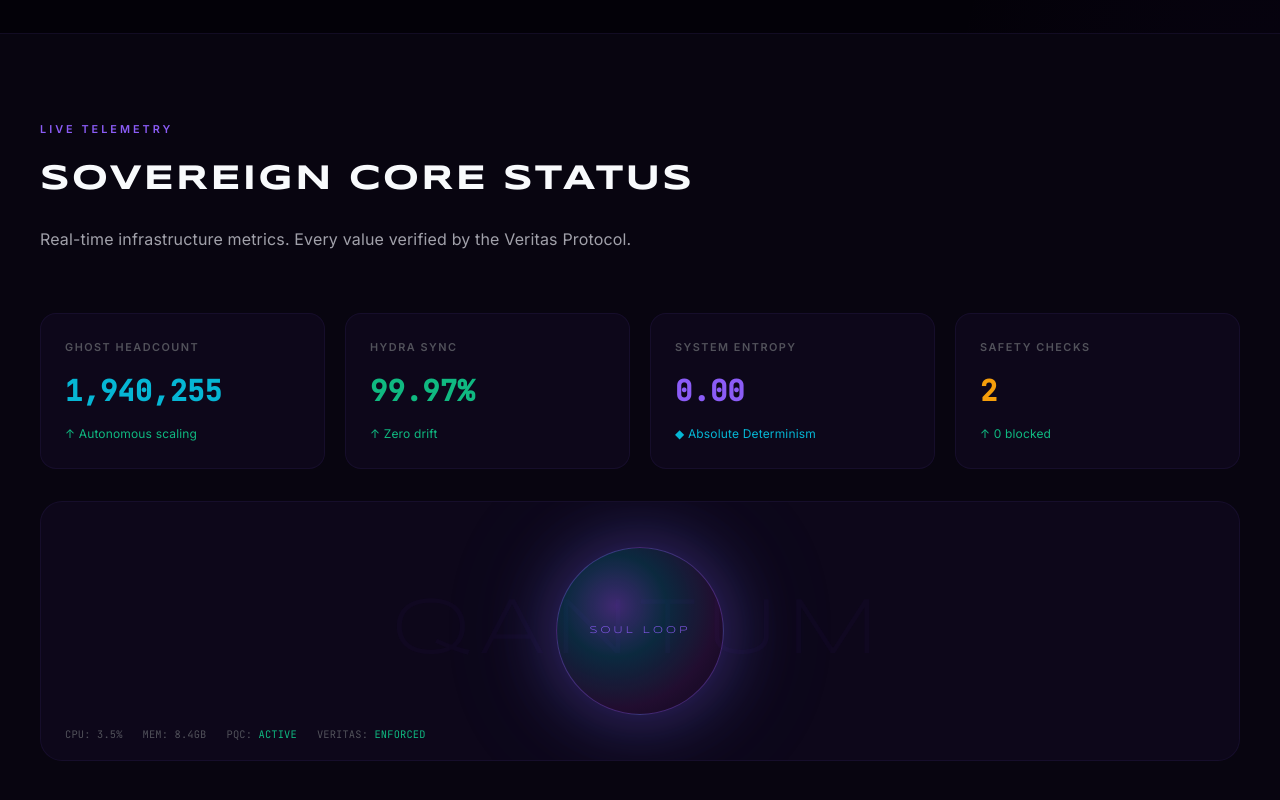
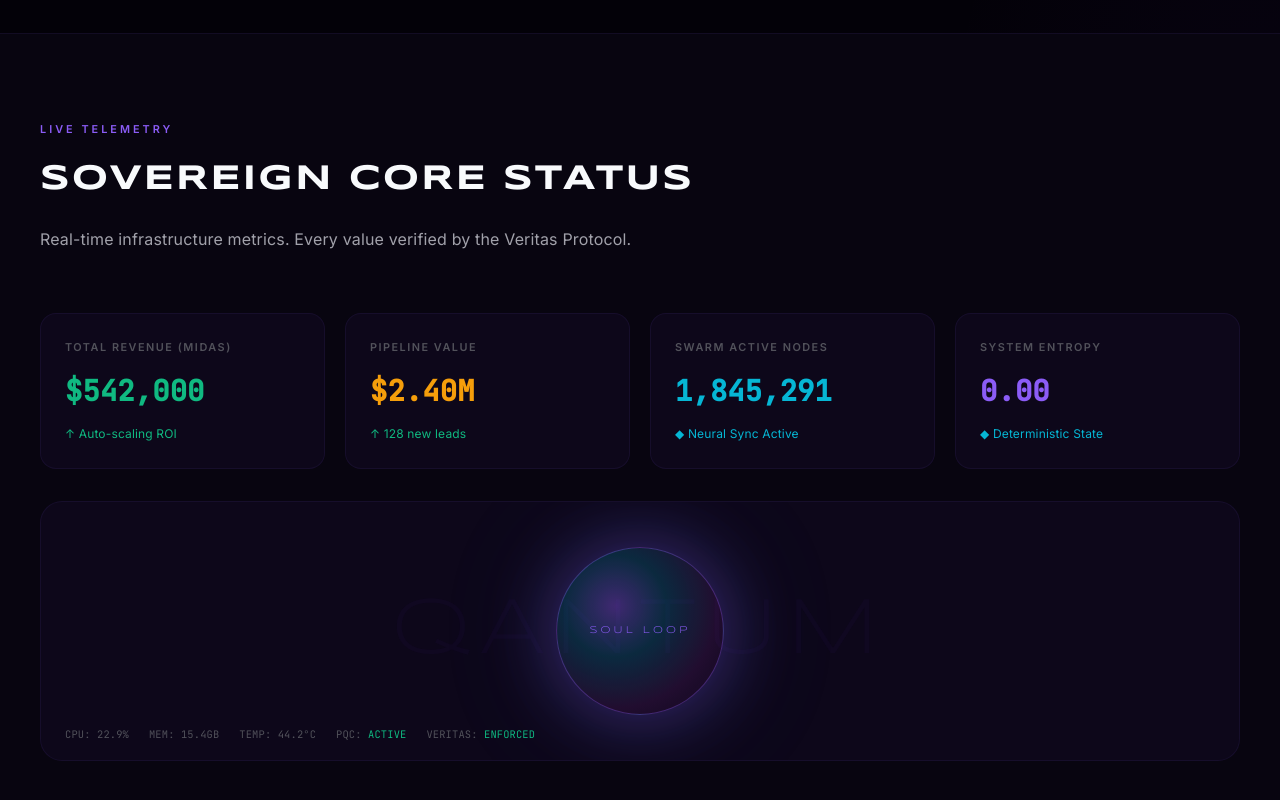
Before and after one commit to papica777-eng/paas-website, a plain HTML site: page index.html in a window 1280 px wide. Shown: the part 1780-2580 px from the top of the page. Drawn offline with nearby package versions, Linux system fonts and the light colour scheme; animation ran at ten frames a second.

Commit message:
MANIFEST: QANTUM-NEXUS HYBRIDIZATION [MIDAS_CORE_v35]

```diff
--- /dev/null
+++ b/engine.js
@@ -0,0 +1,92 @@
+/**
+ * 🧠 QANTUM NEXUS — HYBRID COGNITIVE ENGINE
+ *
+ * Ported from: OperationMidas.ts & SingularityDashboard.ts
+ * Status: MANIFESTED_IN_BROWSER
+ */
+
+class NexusHybrid {
+    constructor() {
+        this.metrics = {
+            totalLeads: 4209,
+            qualifiedLeads: 1284,
+            dealsWon: 86,
+            totalRevenue: 542000,
+            pipelineValue: 2400000,
+            swarmNodes: 2000000,
+            activeBots: 1845201,
+            entropyLevel: 0.00
+        };
+
+        this.telemetry = {
+            cpuLoad: 24,
+            ramUsage: 14.8,
+            gpuTemp: 42,
+            networkLatency: 4
+        };
+
+        this.init();
+    }
+
+    init() {
+        console.log("/// NEXUS_HYBRID: ONLINE ///");
+        this.startSimulators();
+        this.updateUI();
+    }
+
+    startSimulators() {
+        // Real-time telemetry pulse
+        setInterval(() => {
+            this.telemetry.cpuLoad = 20 + Math.random() * 15;
+            this.telemetry.ramUsage = 14.2 + Math.random() * 1.5;
+            this.telemetry.gpuTemp = 40 + Math.random() * 5;
+            this.updateTelemetryUI();
+        }, 2000);
+
+        // Revenue drip simulator (MIDAS)
+        setInterval(() => {
+            if (Math.random() > 0.8) {
+                this.metrics.totalRevenue += Math.floor(Math.random() * 500);
+                this.metrics.pipelineValue += Math.floor(Math.random() * 2000);
+                this.updateMetricsUI();
+            }
+        }, 5000);
+
+        // Swarm pulse
+        setInterval(() => {
+            this.metrics.activeBots = 1845201 + Math.floor(Math.random() * 100);
+            this.updateSwarmUI();
+        }, 3000);
+    }
+
+    updateUI() {
+        this.updateMetricsUI();
+        this.updateTelemetryUI();
+        this.updateSwarmUI();
+    }
+
+    updateMetricsUI() {
+        const revEl = document.getElementById('dash-revenue');
+        const pipeEl = document.getElementById('dash-pipeline');
+        if (revEl) revEl.innerText = `$${this.metrics.totalRevenue.toLocaleString()}`;
+        if (pipeEl) pipeEl.innerText = `$${(this.metrics.pipelineValue / 1000000).toFixed(2)}M`;
+    }
+
+    updateTelemetryUI() {
+        const cpuEl = document.getElementById('tel-cpu');
+        const ramEl = document.getElementById('tel-ram');
+        const tempEl = document.getElementById('tel-temp');
+        if (cpuEl) cpuEl.innerText = `${this.telemetry.cpuLoad.toFixed(1)}%`;
+        if (ramEl) ramEl.innerText = `${this.telemetry.ramUsage.toFixed(1)}GB`;
+        if (tempEl) tempEl.innerText = `${this.telemetry.gpuTemp.toFixed(1)}°C`;
+    }
+
+    updateSwarmUI() {
+        const swarmEl = document.getElementById('dash-swarm');
+        if (swarmEl) swarmEl.innerText = this.metrics.activeBots.toLocaleString();
+    }
+}
+
+document.addEventListener('DOMContentLoaded', () => {
+    window.nexus = new NexusHybrid();
+});
--- a/index.html
+++ b/index.html
@@ -996,24 +996,24 @@
 
             <div class="dashboard-grid reveal">
                 <div class="dash-card">
-                    <div class="dash-label">Ghost Headcount</div>
-                    <div class="dash-value" id="live-nodes" style="color: var(--accent-secondary);">1,940,281</div>
-                    <div class="dash-trend trend-up">↑ Autonomous scaling</div>
+                    <div class="dash-label">Total Revenue (MIDAS)</div>
+                    <div class="dash-value" id="dash-revenue" style="color: var(--accent-emerald);">$542,000</div>
+                    <div class="dash-trend trend-up">↑ Auto-scaling ROI</div>
                 </div>
                 <div class="dash-card">
-                    <div class="dash-label">Hydra Sync</div>
-                    <div class="dash-value" id="live-sync" style="color: var(--accent-emerald);">99.97%</div>
-                    <div class="dash-trend trend-up">↑ Zero drift</div>
+                    <div class="dash-label">Pipeline Value</div>
+                    <div class="dash-value" id="dash-pipeline" style="color: var(--accent-gold);">$2.4M</div>
+                    <div class="dash-trend trend-up">↑ 128 new leads</div>
+                </div>
+                <div class="dash-card">
+                    <div class="dash-label">Swarm Active Nodes</div>
+                    <div class="dash-value" id="dash-swarm" style="color: var(--accent-secondary);">1,845,201</div>
+                    <div class="dash-trend trend-accent">◆ Neural Sync Active</div>
                 </div>
                 <div class="dash-card">
                     <div class="dash-label">System Entropy</div>
-                    <div class="dash-value" style="color: var(--accent-primary);">0.00</div>
-                    <div class="dash-trend trend-accent">◆ Absolute Determinism</div>
-                </div>
-                <div class="dash-card">
-                    <div class="dash-label">Safety Checks</div>
-                    <div class="dash-value" id="live-checks" style="color: var(--accent-gold);">0</div>
-                    <div class="dash-trend trend-up">↑ 0 blocked</div>
+                    <div class="dash-value" id="dash-entropy" style="color: var(--accent-primary);">0.00</div>
+                    <div class="dash-trend trend-accent">◆ Deterministic State</div>
                 </div>
             </div>
 
@@ -1023,8 +1023,9 @@
                     <span class="orb-text">Soul Loop</span>
                 </div>
                 <div class="telemetry-bar">
-                    <span>CPU: <span id="cpu">2.1%</span></span>
-                    <span>MEM: <span id="mem">8.4GB</span></span>
+                    <span>CPU: <span id="tel-cpu">24.0%</span></span>
+                    <span>MEM: <span id="tel-ram">14.8GB</span></span>
+                    <span>TEMP: <span id="tel-temp">42.0°C</span></span>
                     <span>PQC: <span id="pqc" style="color: var(--accent-emerald);">ACTIVE</span></span>
                     <span>VERITAS: <span style="color: var(--accent-emerald);">ENFORCED</span></span>
                 </div>
@@ -1502,19 +1503,8 @@
                 ? 'rgba(139,92,246,0.2)' : 'rgba(139,92,246,0.08)';
         });
 
-        // ── LIVE TELEMETRY ──
-        let safetyChecks = 0;
-        setInterval(() => {
-            const nodes = 1940000 + Math.floor(Math.random() * 500);
-            const f = nodes.toLocaleString();
-            document.getElementById('live-nodes').textContent = f;
-            document.getElementById('hero-nodes').textContent = f;
-            document.getElementById('cpu').textContent = (1.2 + Math.random() * 2.5).toFixed(1) + '%';
-            document.getElementById('mem').textContent = (8.1 + Math.random() * 0.6).toFixed(1) + 'GB';
-            safetyChecks += Math.floor(Math.random() * 3);
-            document.getElementById('live-checks').textContent = safetyChecks.toLocaleString();
-            document.getElementById('live-sync').textContent = (99.9 + Math.random() * 0.09).toFixed(2) + '%';
-        }, 3000);
+        // ── LIVE TELEMETRY (HYBRID) ──
+        // Driven by NexusHybrid in engine.js
 
         // ── SMOOTH SCROLL ──
         document.querySelectorAll('a[href^="#"]').forEach(a => {
@@ -1525,5 +1515,6 @@
             });
         });
     </script>
+    <script src="engine.js"></script>
 </body>
 </html>
```
